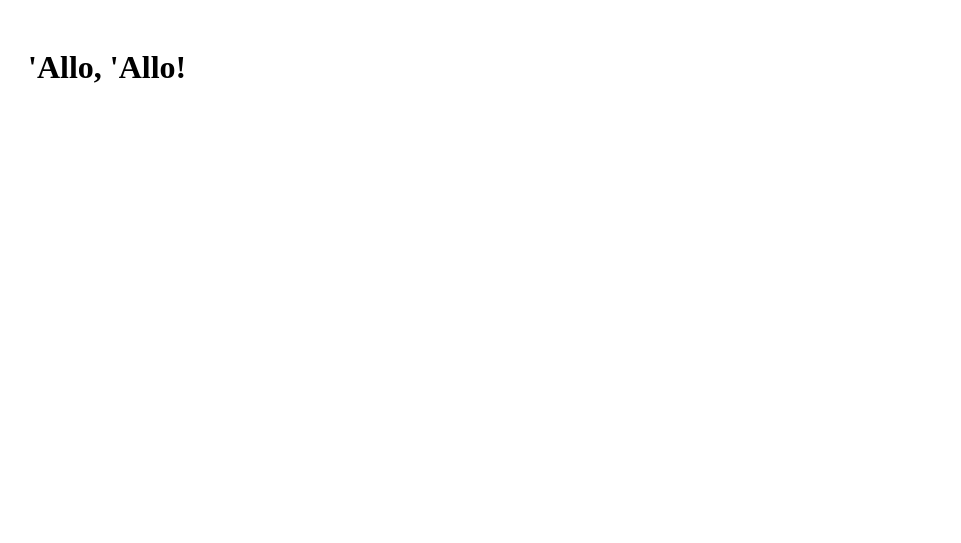
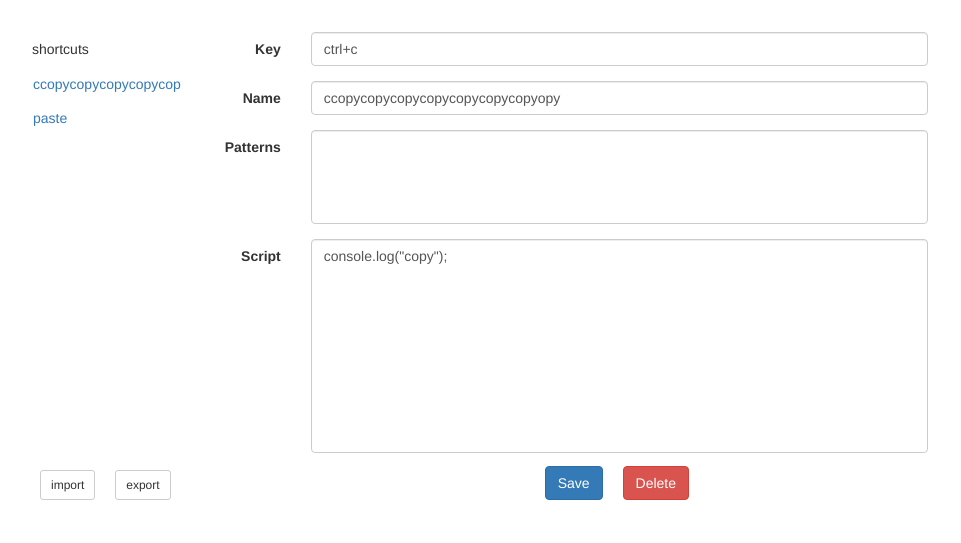
Before and after one commit to muniere/pockeedly, a browser extension: page app/options.html in a window 1280 px wide. Shown: the whole page, without its empty margins (0-961 px from the left). Drawn offline with nearby package versions, Linux system fonts and the light colour scheme; files that its build step writes are made by us from their sources.

Commit message:
Layout options.html

```diff
--- a/app/options.html
+++ b/app/options.html
@@ -3,17 +3,70 @@
   <head>
     <!-- build:css styles/options-vendor.css -->
     <!-- bower:css -->
+    <link rel="stylesheet" href="bower_components/bootstrap/dist/css/bootstrap.css" />
     <!-- endbower -->
     <!-- endbuild -->
     <!-- build:css styles/main.css -->
     <link href="styles/main.css" rel="stylesheet">
     <!-- endbuild -->
   </head>
-  <body>
-    <h1>'Allo, 'Allo!</h1>
+  <body ng-app="scm">
+    <div id="content" ng-controller="RootController">
+      <div id="sidebar" class="col-xs-2">
+        <h5 class="row">shortcuts</h5>
+        <ul class="row shortcuts" ng-cloak>
+          <li ng-repeat="shortcut in shortcuts">
+            <button class="btn btn-link" ng-click="activate($index)">{{shortcut.name}}</button>
+          </li>
+        </ul>
+        <div class="row porting text-center">
+          <button class="btn btn-default btn-action btn-sm">import</button>
+          <button class="btn btn-default btn-action btn-sm">export</button>
+        </div>
+      </div>
+      <div id="preference" class="col-xs-10">
+        <div class="row">
+          <form class="form-horizontal">
+            <div class="form-group">
+              <label class="control-label col-xs-2">Key</label>
+              <div class="col-xs-10">
+                <input type="text" name="text" class="form-control" ng-model="shortcut.key" />
+              </div>
+            </div>
+            <div class="form-group">
+              <label class="control-label col-xs-2">Name</label>
+              <div class="col-xs-10">
+                <input type="text" name="text" class="form-control" ng-model="shortcut.name" />
+              </div>
+            </div>
+            <div class="form-group">
+              <label class="control-label col-xs-2">Patterns</label>
+              <div class="col-xs-10">
+                <textarea type="text" name="patterns" rows="4" class="form-control" ng-model="shortcut.patterns"></textarea>
+              </div>
+            </div>
+            <div class="form-group">
+              <label class="control-label col-xs-2">Script</label>
+              <div class="col-xs-10">
+                <textarea type="text" name="script" rows="10" class="form-control" ng-model="shortcut.script"></textarea>
+              </div>
+            </div>
+          </form>
+        </div>
+        <div class="row actions">
+          <div class="col-xs-offset-2 text-center">
+            <button class="btn btn-primary btn-action">Save</button>
+            <button class="btn btn-danger  btn-action">Delete</button>
+          </div>
+        </div>
+      </div>
+    </div>
 
     <!-- build:js scripts/options-vendor.js -->
     <!-- bower:js -->
+    <script src="bower_components/jquery/dist/jquery.js"></script>
+    <script src="bower_components/bootstrap/dist/js/bootstrap.min.js"></script>
+    <script src="bower_components/angular/angular.js"></script>
     <!-- endbower -->
     <!-- endbuild -->
 
--- a/app/scripts/options.js
+++ b/app/scripts/options.js
@@ -1,3 +1,37 @@
-'use strict';
+(function() {
+  'use strict';
 
-console.log('\'Allo \'Allo! Option');
+  /* global angular */
+
+  angular.module('scm', [])
+    .controller('RootController', function($scope) {
+      $scope.shortcuts = [
+        {
+          key: 'ctrl+c',
+          name: 'ccopycopycopycopycopycopycopyopy',
+          script: 'console.log("copy");',
+          patterns: ''
+        },
+        {
+          key: 'ctrl+v',
+          name: 'paste',
+          script: 'console.log("paste");',
+          patterns: ''
+        }
+      ];
+
+      $scope.shortcut = $scope.shortcuts[0];
+
+      $scope.activate = function(index) {
+        $scope.shortcut = $scope.shortcuts[index];
+      };
+
+      $scope.save = function(index) {
+        console.log('Save pref at index ' + index);
+      };
+
+      $scope.remove = function(index) {
+        console.log('Remove pref at index ' + index);
+      };
+    });
+})();
--- a/app/styles/main.css
+++ b/app/styles/main.css
@@ -1,3 +1,56 @@
 body {
-  padding: 20px;
+  width: 960px;
+  height: 540px;
 }
+
+textarea {
+  resize: none;
+}
+
+[ng\:cloak], [ng-cloak], [data-ng-cloak], [x-ng-cloak], .ng-cloak, .x-ng-cloak {
+  display: none !important;
+}
+
+#content {
+  padding: 32px;
+  width: 100%;
+  height: 100%;
+}
+
+#sidebar {
+  position: relative;
+  height: 100%;
+}
+
+.shortcuts {
+  list-style: none;
+  max-height: calc(100% - 46px);
+  padding-left: 0;
+  padding-right: 0;
+  overflow: auto;
+}
+
+.porting {
+  position: absolute;
+  bottom: 0;
+}
+
+#preference {
+  position: relative;
+  height: 100%;
+}
+
+.actions {
+  position: absolute;
+  width: 100%;
+  bottom: 0;
+}
+
+.btn-action {
+  margin: 8px;
+}
+
+.btn-link {
+  padding-left: 0;
+  padding-right: 0;
+}
```
Also changed, not shown: bower.json (+15 -1 lines), app/manifest.json, 1 other file.
